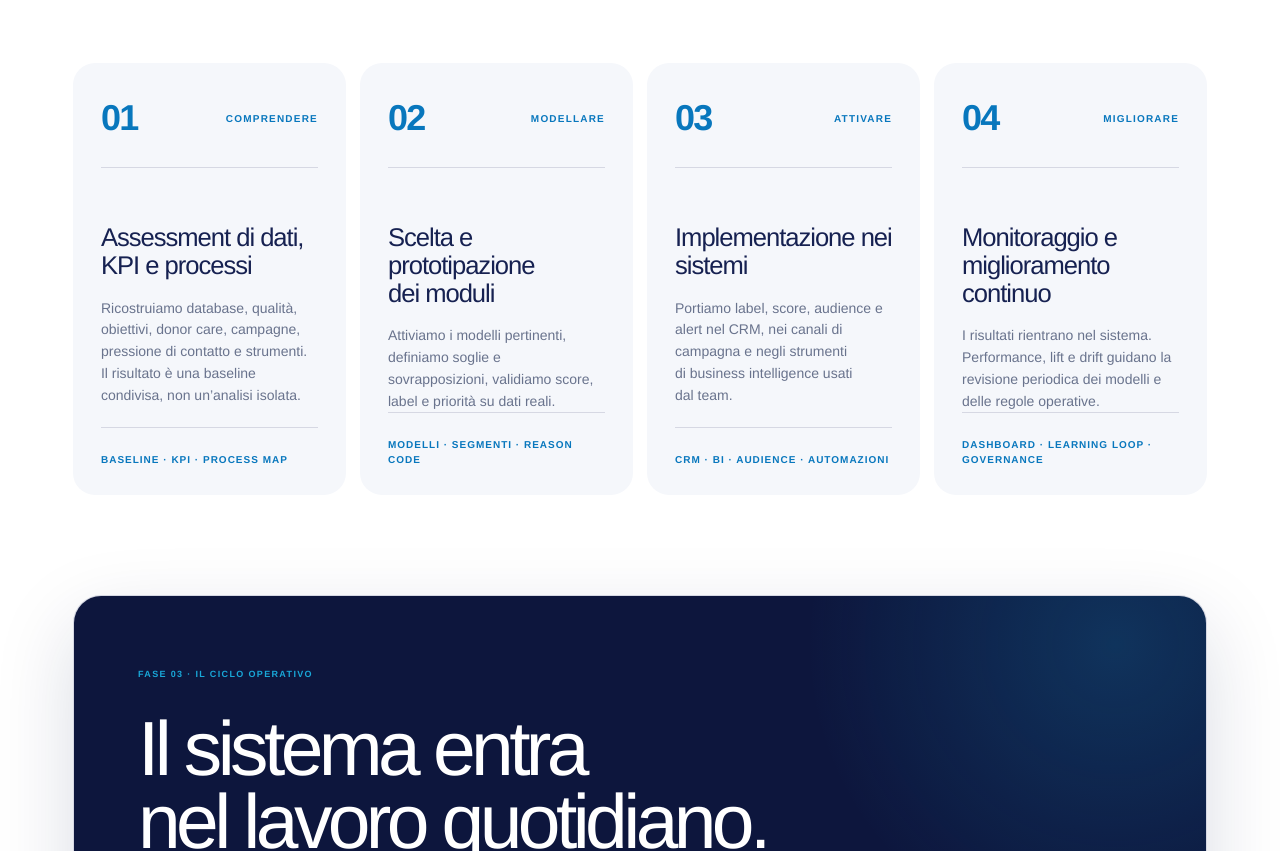
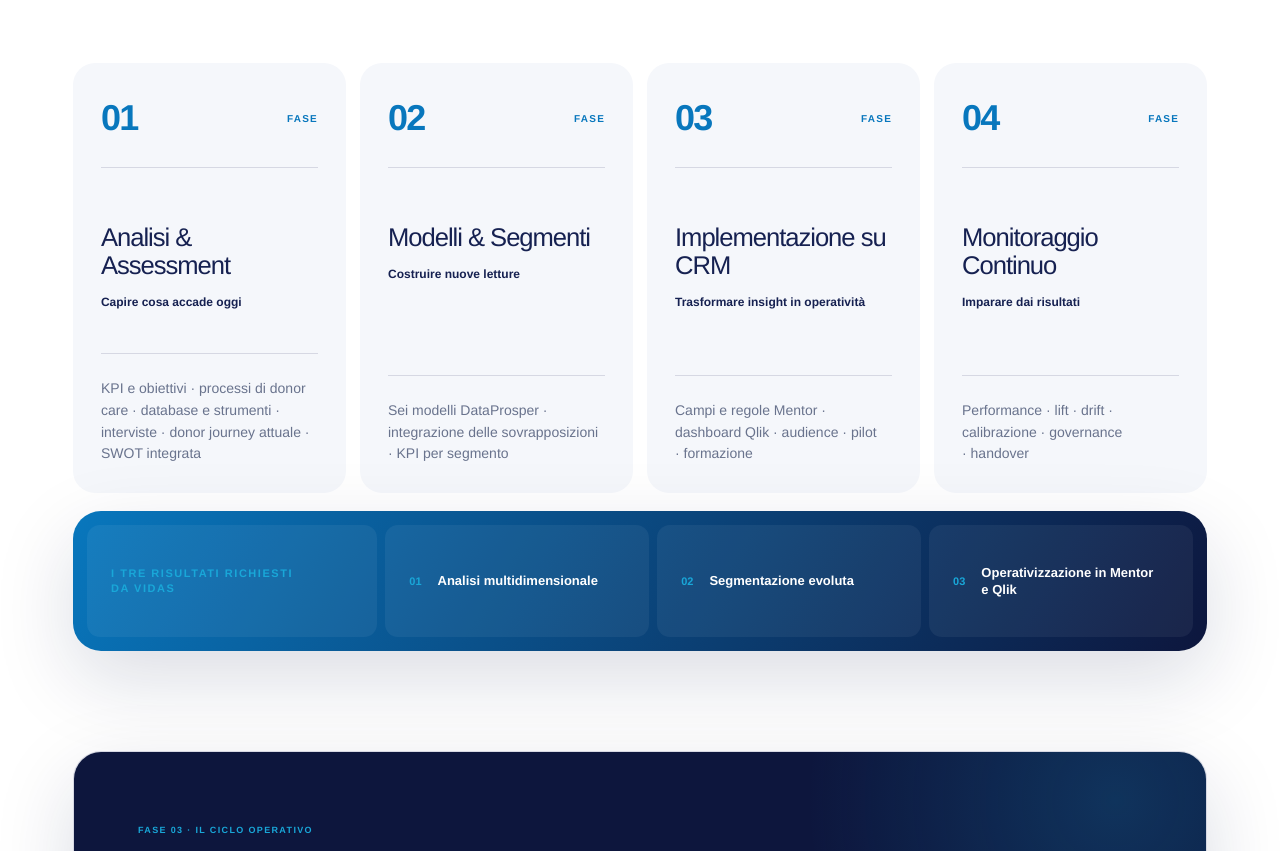
Before and after one commit to marieamadei/prosperdata-engine, a Next.js app: page / in a window 1280 px wide. Shown: the part 6481-7332 px from the top of the page. Built offline with nearby package versions, Linux system fonts and the light colour scheme.

Commit message:
Restore VIDAS method copy

```diff
--- a/app/globals.css
+++ b/app/globals.css
@@ -1256,28 +1256,75 @@ span {
 }
 
 .method__steps h3 {
-  margin: 56px 0 18px;
+  margin: 56px 0 14px;
   font-size: clamp(24px, 2vw, 32px);
   line-height: 1.08;
   letter-spacing: -0.04em;
 }
 
+.method__steps article > strong {
+  color: var(--ink);
+  font-size: 12px;
+  line-height: 1.4;
+}
+
 .method__steps p {
-  margin: 0;
+  margin: auto 0 0;
+  padding-top: 24px;
   color: var(--muted);
+  border-top: 1px solid var(--line);
   font-size: 14px;
   line-height: 1.56;
 }
 
-.method__steps footer {
-  margin-top: auto;
-  padding-top: 24px;
-  color: var(--blue);
-  border-top: 1px solid var(--line);
-  font-size: 10px;
-  font-weight: 800;
+.method__outcomes {
+  display: grid;
+  grid-template-columns: 1.1fr repeat(3, minmax(0, 1fr));
+  gap: 8px;
+  margin-top: 18px;
+  padding: 14px;
+  color: white;
+  border-radius: var(--radius);
+  background: linear-gradient(120deg, var(--blue), var(--ink-deep));
+  box-shadow: var(--shadow);
+}
+
+.method__outcomes > span,
+.method__outcomes > div {
+  min-height: 112px;
+  padding: 24px;
+  border-radius: 13px;
+  background: rgba(255, 255, 255, 0.055);
+}
+
+.method__outcomes > span {
+  display: flex;
+  align-items: center;
+  color: var(--cyan);
+  font-size: 11px;
+  font-weight: 800;
+  line-height: 1.4;
+  letter-spacing: 0.14em;
   text-transform: uppercase;
-  letter-spacing: 0.1em;
+}
+
+.method__outcomes > div {
+  display: grid;
+  grid-template-columns: auto minmax(0, 1fr);
+  gap: 16px;
+  align-items: center;
+}
+
+.method__outcomes strong {
+  color: var(--cyan);
+  font-size: 11px;
+}
+
+.method__outcomes p {
+  margin: 0;
+  font-size: 13px;
+  font-weight: 650;
+  line-height: 1.35;
 }
 
 .operational-flow {
@@ -2022,6 +2069,10 @@ span {
 
   .method__steps {
     grid-template-columns: repeat(2, 1fr);
+  }
+
+  .method__outcomes {
+    grid-template-columns: repeat(2, minmax(0, 1fr));
   }
 
   .operations-design-flow {
@@ -2413,6 +2464,10 @@ span {
     grid-template-columns: 1fr;
   }
 
+  .method__outcomes {
+    grid-template-columns: 1fr;
+  }
+
   .method__steps article {
     min-height: 360px;
   }
--- a/app/page.tsx
+++ b/app/page.tsx
@@ -105,31 +105,27 @@ const decisionLayers = [
 const method = [
   {
     code: "01",
-    phase: "Comprendere",
-    title: "Assessment di dati, KPI e processi",
-    body: "Ricostruiamo database, qualità, obiettivi, donor care, campagne, pressione di contatto e strumenti. Il risultato è una baseline condivisa, non un’analisi isolata.",
-    output: "Baseline · KPI · process map",
+    title: "Analisi & Assessment",
+    claim: "Capire cosa accade oggi",
+    body: "KPI e obiettivi · processi di donor care · database e strumenti · interviste · donor journey attuale · SWOT integrata",
   },
   {
     code: "02",
-    phase: "Modellare",
-    title: "Scelta e prototipazione dei moduli",
-    body: "Attiviamo i modelli pertinenti, definiamo soglie e sovrapposizioni, validiamo score, label e priorità su dati reali.",
-    output: "Modelli · segmenti · reason code",
+    title: "Modelli & Segmenti",
+    claim: "Costruire nuove letture",
+    body: "Sei modelli DataProsper · integrazione delle sovrapposizioni · KPI per segmento",
   },
   {
     code: "03",
-    phase: "Attivare",
-    title: "Implementazione nei sistemi",
-    body: "Portiamo label, score, audience e alert nel CRM, nei canali di campagna e negli strumenti di business intelligence usati dal team.",
-    output: "CRM · BI · audience · automazioni",
+    title: "Implementazione su CRM",
+    claim: "Trasformare insight in operatività",
+    body: "Campi e regole Mentor · dashboard Qlik · audience · pilot · formazione",
   },
   {
     code: "04",
-    phase: "Migliorare",
-    title: "Monitoraggio e miglioramento continuo",
-    body: "I risultati rientrano nel sistema. Performance, lift e drift guidano la revisione periodica dei modelli e delle regole operative.",
-    output: "Dashboard · learning loop · governance",
+    title: "Monitoraggio Continuo",
+    claim: "Imparare dai risultati",
+    body: "Performance · lift · drift · calibrazione · governance · handover",
   },
 ];
 
@@ -405,17 +401,24 @@ export default function Home() {
         <div className="section-index" data-reveal><span>04</span><p>Il metodo</p></div>
         <div className="method__heading" data-reveal>
           <h2 id="method-title">Comprendere. Modellare.<br />Attivare. Migliorare.</h2>
-          <p>Quattro fasi cumulative portano dalla diagnosi alla capacità operativa. Ogni fase produce un output utilizzabile dalla successiva.</p>
+          <p>La risposta al brief è un percorso in quattro fasi cumulative. Ogni fase produce un output utilizzabile dalla successiva e porta VIDAS dalla diagnosi alla capacità operativa interna.</p>
         </div>
         <div className="method__steps" data-reveal>
           {method.map((item) => (
             <article key={item.code}>
-              <header><span>{item.code}</span><small>{item.phase}</small></header>
+              <header><span>{item.code}</span><small>Fase</small></header>
               <h3>{item.title}</h3>
+              <strong>{item.claim}</strong>
               <p>{item.body}</p>
-              <footer>{item.output}</footer>
             </article>
           ))}
+        </div>
+
+        <div className="method__outcomes" data-reveal>
+          <span>I tre risultati richiesti da VIDAS</span>
+          <div><strong>01</strong><p>Analisi multidimensionale</p></div>
+          <div><strong>02</strong><p>Segmentazione evoluta</p></div>
+          <div><strong>03</strong><p>Operativizzazione in Mentor e Qlik</p></div>
         </div>
 
         <div className="operational-flow" data-reveal>
```
Also changed, not shown: 1 other file (tests, documents, lock files or other folders).
